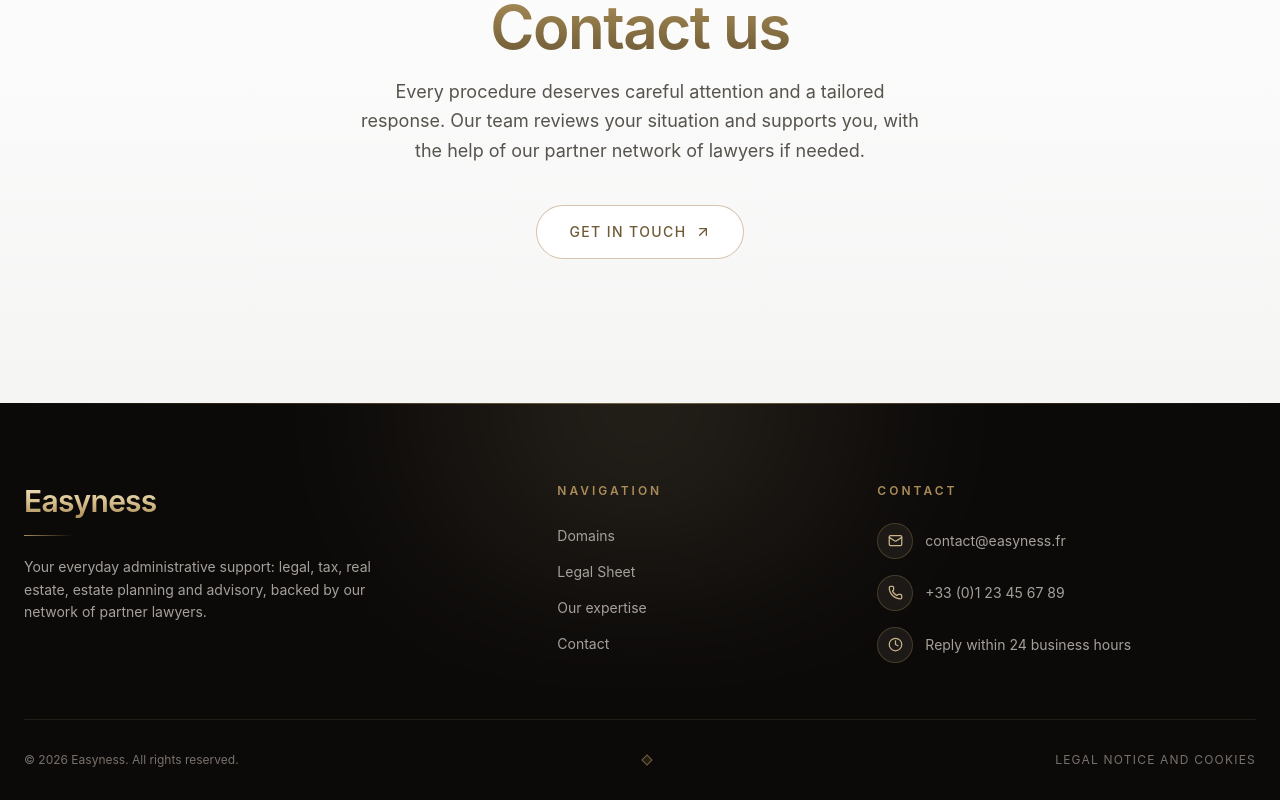
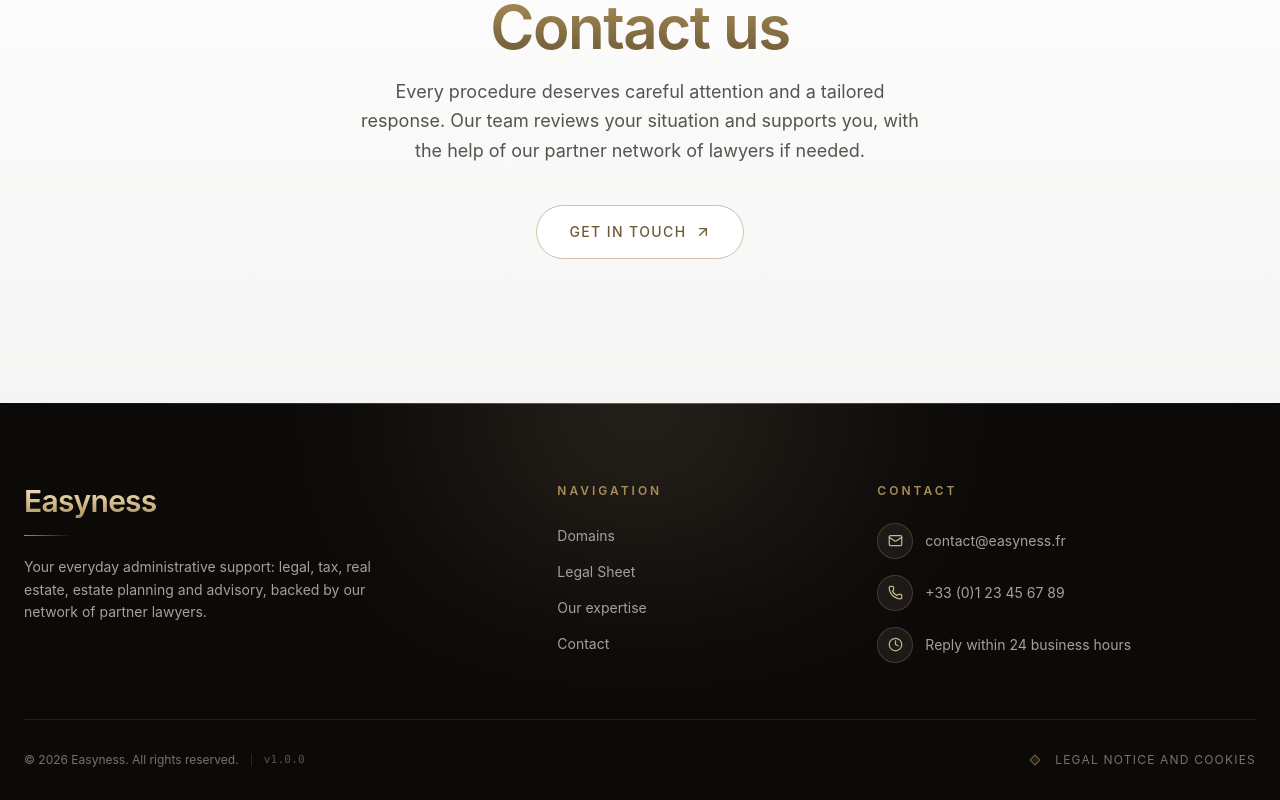
Before and after one commit to ElazarCohen1/Easyness, a Next.js app: page /en in a window 1280 px wide. Shown: the part 1619-2419 px from the top of the page. Built offline with nearby package versions, Linux system fonts and the light colour scheme.

Commit message:
the version é

```diff
--- a/src/components/Footer.tsx
+++ b/src/components/Footer.tsx
@@ -1,6 +1,7 @@
 import { Link } from "@/i18n/navigation";
 import { getTranslations } from "next-intl/server";
 import { Mail, Phone, Clock } from "lucide-react";
+import packageJson from "@/../package.json";
 
 export default async function Footer() {
   const t = await getTranslations("Footer");
@@ -14,6 +15,7 @@
     { href: "/company", label: nav("Company") },
     { href: "/contact", label: nav("Contact") },
   ];
+  const version = packageJson.version;
 
   return (
     <footer className="relative w-full overflow-hidden bg-stone-950">
@@ -104,10 +106,17 @@
 
         {/* Barre du bas */}
         <div className="mt-14 flex flex-col items-center gap-4 border-t border-[#a98c58]/15 pt-8 text-center sm:flex-row sm:justify-between sm:text-left">
+          <div className="order-2 flex items-center gap-3 sm:order-1">
             <p className="text-xs text-stone-500">
               {t("Copyright", { year })}
             </p>
+            <span className="h-3 w-px bg-[#a98c58]/20" />
+            <p className="font-mono text-[11px] tracking-wide text-stone-600">
+              v{version}
+            </p>
+          </div>
 
+          <div className="order-1 flex items-center gap-4 sm:order-2">
             <span className="hidden h-2 w-2 rotate-45 border border-[#a98c58]/60 bg-[#a98c58]/15 sm:block" />
 
             <Link
@@ -118,6 +127,7 @@
             </Link>
           </div>
         </div>
+      </div>
     </footer>
   );
 }
```
Lines whose indentation alone changed are shown as unchanged.
